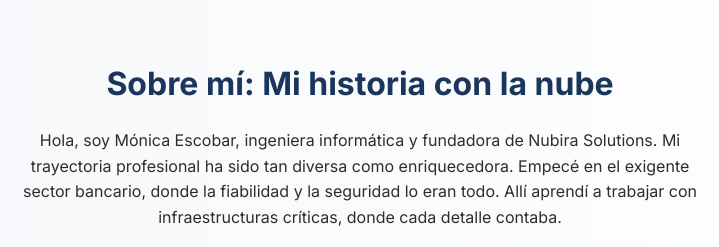
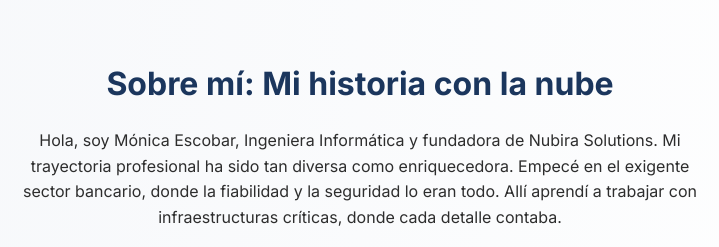
Before and after one commit to Pacovoltaje/nubira-landing, a plain HTML site: page index.html in a window 1280 px wide. Shown: the part 1660-1907 px from the top of the page, 280-999 px from the left. Drawn offline with Linux system fonts and the light colour scheme.

Commit message:
Update index.html

```diff
--- a/index.html
+++ b/index.html
@@ -142,7 +142,7 @@
 
 <section>
     <h2>Sobre mí: Mi historia con la nube</h2>
-    <p>Hola, soy Mónica Escobar, ingeniera informática y fundadora de Nubira Solutions. Mi trayectoria profesional ha sido tan diversa como enriquecedora. Empecé en el exigente sector bancario, donde la fiabilidad y la seguridad lo eran todo. Allí aprendí a trabajar con infraestructuras críticas, donde cada detalle contaba.</p>
+    <p>Hola, soy Mónica Escobar, Ingeniera Informática y fundadora de Nubira Solutions. Mi trayectoria profesional ha sido tan diversa como enriquecedora. Empecé en el exigente sector bancario, donde la fiabilidad y la seguridad lo eran todo. Allí aprendí a trabajar con infraestructuras críticas, donde cada detalle contaba.</p>
     <p>Más tarde, pasé al sector turístico, un entorno cambiante donde la escalabilidad era clave. Fue allí donde descubrí el verdadero poder de la tecnología cloud para adaptarse a picos de demanda y necesidades variables. Esa experiencia me dio una nueva visión sobre cómo la nube puede ser un aliado estratégico para los negocios.</p>
     <p>Pero fue en el mundo de las startups donde realmente conecté con mi propósito. Vi de primera mano los desafíos que enfrentan: presupuestos ajustados, necesidad de escalar rápidamente y mucha presión por construir una base tecnológica sólida desde el principio. Decidí entonces poner toda mi experiencia al servicio de estas empresas.</p>
     <p>Así nació Nubira Solutions. Porque creo firmemente que la nube —bien gestionada— no es un gasto, sino una palanca de crecimiento. Hoy ayudo a startups y scale-ups a aprovechar todo el potencial de AWS de forma eficiente, escalable y sin sustos en la factura.</p>
```
